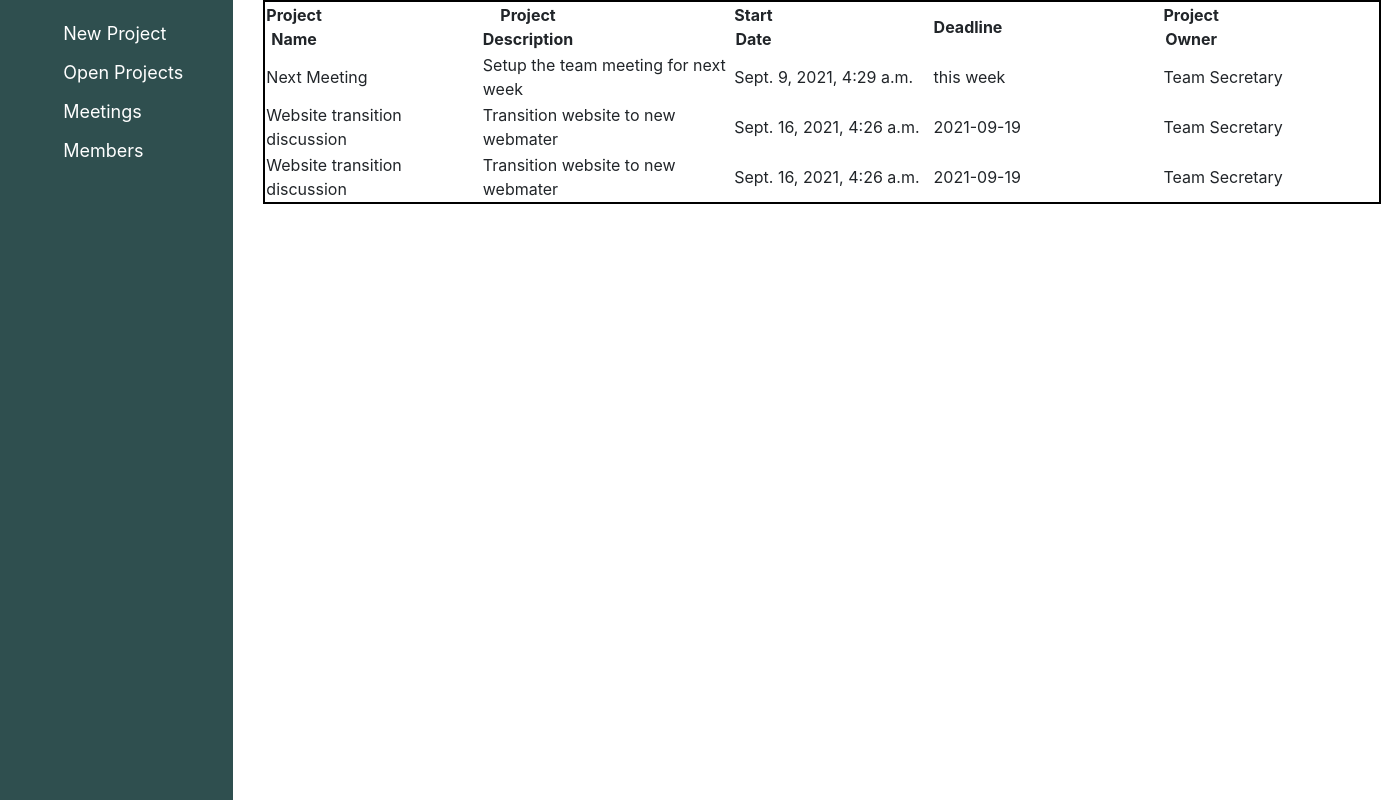
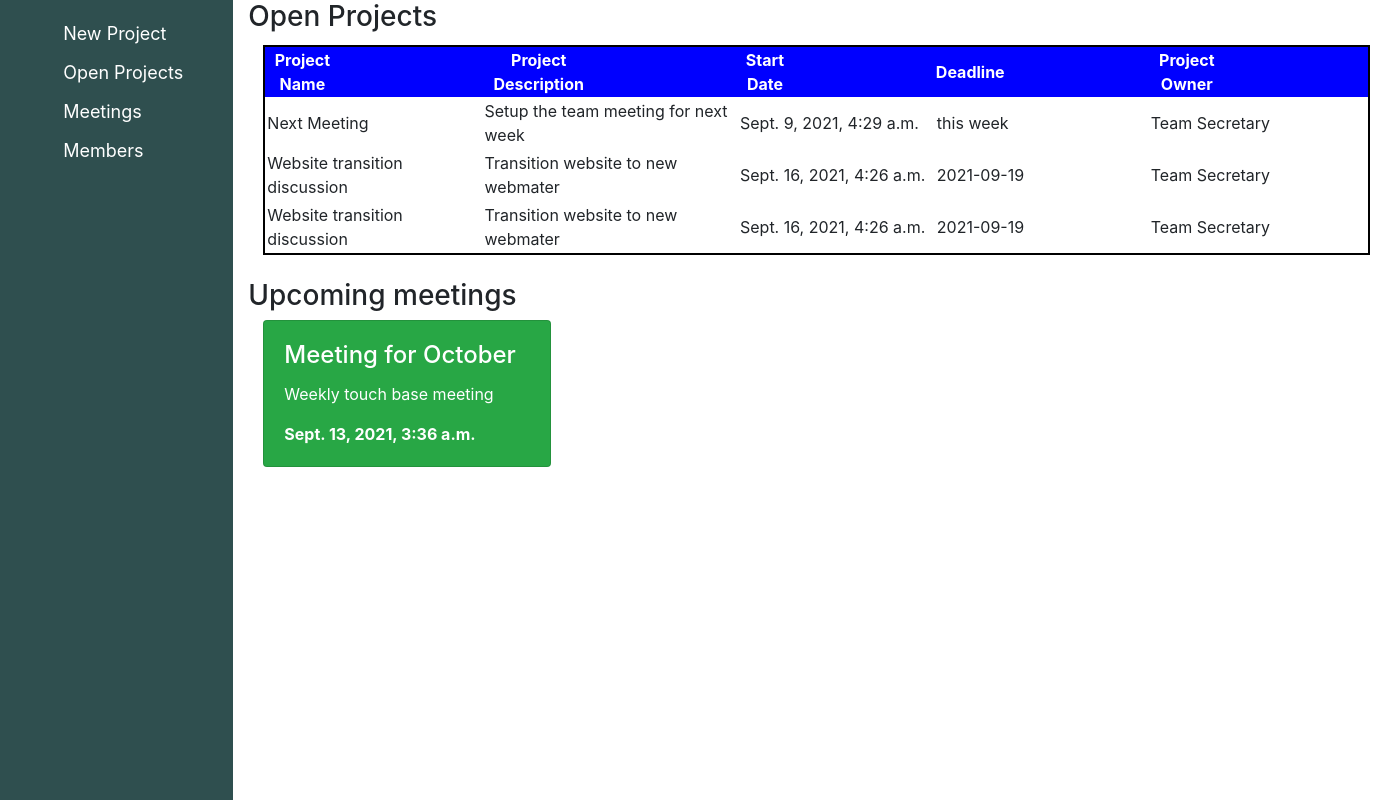
Before and after one commit to DeanDro/Django_Projects, a Django app: page /dashboard in a window 1400 px wide. Shown: the part 58-858 px from the top of the page. Run offline with Django 3.2, Linux system fonts and the light colour scheme; data comes from the database, SQL or seed files in the repository; both versions use the stored data as it was after the commit; some libraries are stand-ins or nearby versions.

Commit message:
Load data in dashboard from database

```diff
--- a/myblog/project_management/views.py
+++ b/myblog/project_management/views.py
@@ -1,5 +1,5 @@
 from django.shortcuts import render
-from .models import Profile, ProjectData
+from .models import Meetings, Profile, ProjectData
 from .functionality.dashboard_view import Status
 
 # Create your views here.
@@ -24,14 +24,31 @@ def dashboard(request):
     Main projects dashboard
     """
     contents = ProjectData.objects.all()
-    status = Status(contents)
+    meetings = Meetings.objects.all()
 
-    return render(request, 'dashboard.html', {'contents': contents})
+    return render(request, 'dashboard.html', {'contents': contents, 'meetings':meetings})
 
 def add_project(request):
     """
     Adds a new project in the database.
     """
+    if request.method == 'POST':
+
+        # Collect data from FORM
+        project_name = request.POST['project_name']
+        project_description = request.POST['project_description']
+        project_owner = request.POST['project_owner']
+        deadline = request.POST['project_deadline']
+        # Create a ProjectData instance and store the data from the page to the database
+        project = ProjectData.objects.create(project_name=project_name, project_description=project_description,
+                                             project_owner=project_owner, deadline=deadline)
+        project.save()  # Save data in the database
+
+        # Get the latest data from database and load them to the database
+        contents = ProjectData.objects.all()
+        meetings = Meetings.objects.all()
+        return render(request, 'dashboard.html', {'contents':contents, 'meetings':meetings})
+
     return render(request, 'add_new_project.html')
 
 def add_project_step(request):
--- a/myblog/templates/dashboard.html
+++ b/myblog/templates/dashboard.html
@@ -2,16 +2,26 @@
 {% block style %}
 <style>
       th{
-        padding-right: 10rem;
+        padding-right: 9rem;
         text-align: center;
+        background-color: blue;
+        color: white;
     }
     table{
         border: solid 2px black;
     }
+    td{
+        padding: 2px;
+        overflow-wrap: normal;
+    }
+    .card{
+        width: 18rem;
+    }
 </style>
 {% endblock %}
 {% block content %}
-<div class="container-fluid">
+<h3>Open Projects</h3>
+<div class="container-fluid" style="margin-top: 1%;">
     <table id="projects_table">
         <tr>
             <th>Project Name</th>
@@ -31,4 +41,17 @@
         {% endfor %}
     </table>
 </div>
+<br>
+<h3>Upcoming meetings</h3>
+<div class="container-fluid">
+    {% for meeting in meetings %}
+    <div class="card text-white bg-success mb-3">
+        <div class="card-body">
+            <h4 class="card-title">{{ meeting.meeting_name }}</h4>
+            <p class="card-text">{{ meeting.description }}</p>
+            <p class="card-text" style="font-weight: bold;">{{ meeting.date }}</p>
+        </div>
+    </div>
+    {% endfor %}
+</div>
 {% endblock %}
```
Also changed, not shown: myblog/templates/add_new_project.html (+7 -6 lines), myblog/db.sqlite3.
